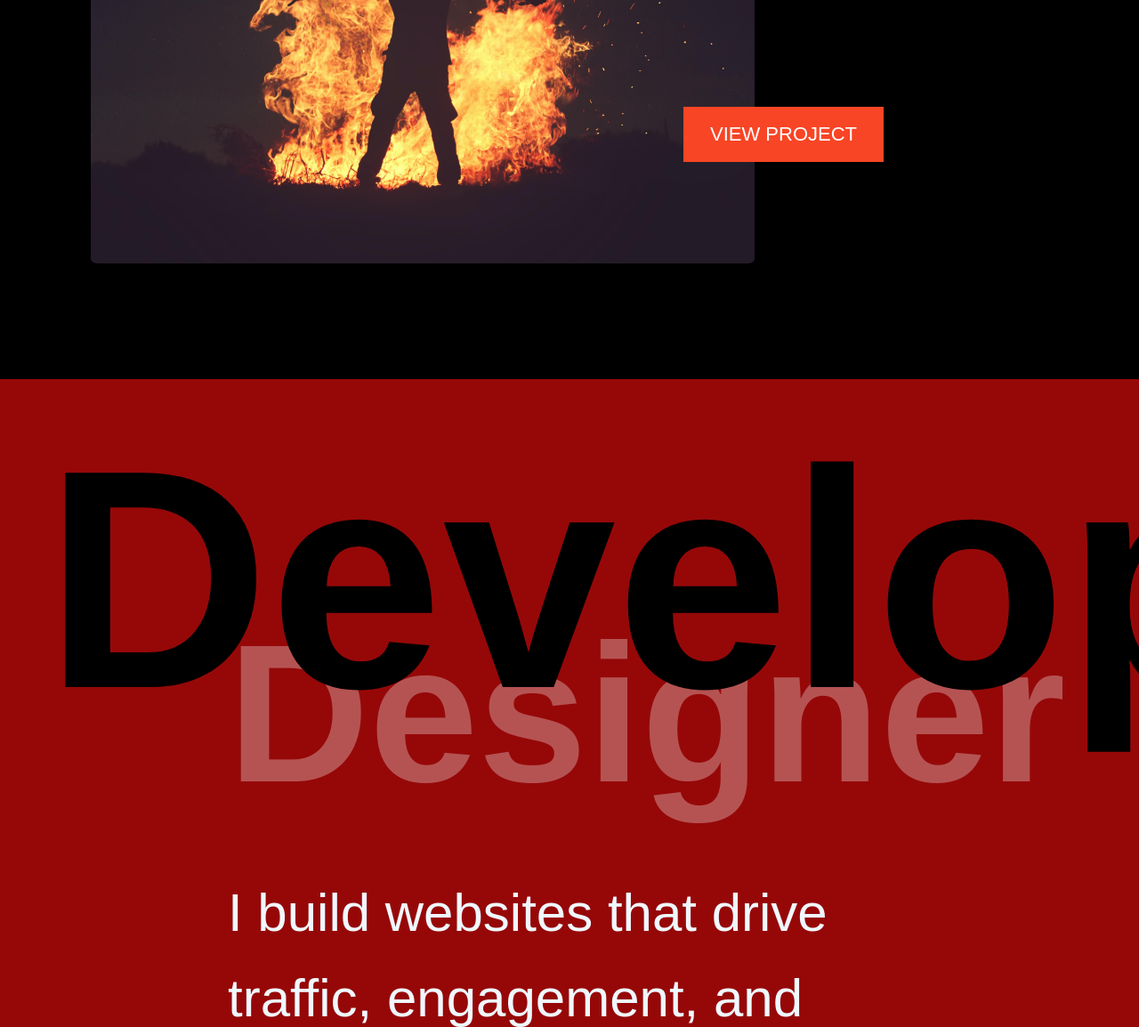
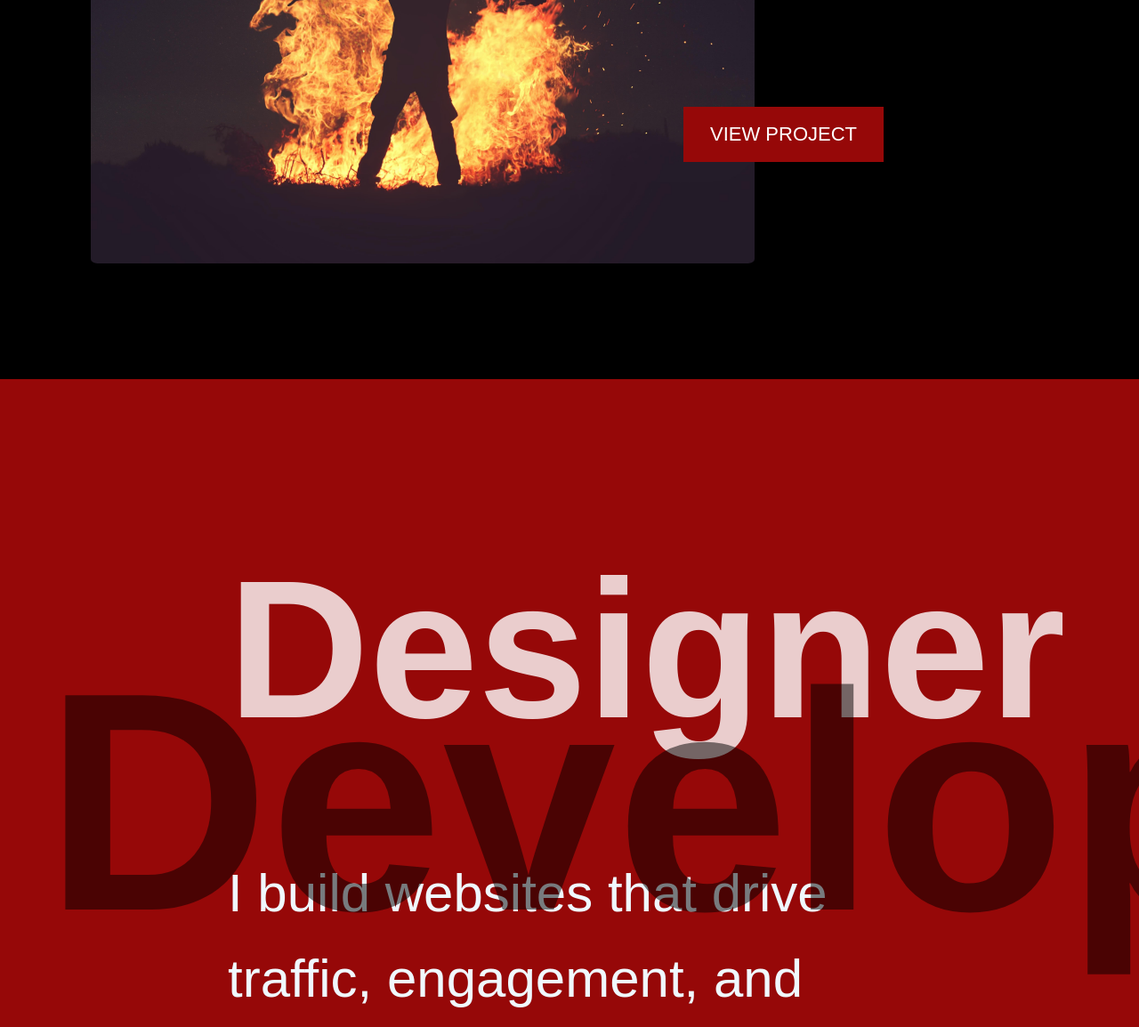
Before and after one commit to flex2016/Portfolio2, a website: page index.html in a window 1280 px wide. Shown: the part 1360-2514 px from the top of the page at 89% size. Drawn offline with Linux system fonts and the light colour scheme; a web font is replaced by a local one.

Commit message:
updated intro section

```diff
--- a/src/scss/_global.scss
+++ b/src/scss/_global.scss
@@ -1,5 +1,5 @@
 // COLOR VARIABLES
-$color-primary: #f84525;
+$color-primary: rgb(150, 8, 8);
 
 $color-secondary: #1f1e1c;
 
--- a/src/scss/_intro.scss
+++ b/src/scss/_intro.scss
@@ -1,22 +1,24 @@
 .intro {
   position: relative;
   grid-column: full-start / full-end;
-  padding: 20rem 20vw;
-  background-color: rgb(150, 8, 8);
+  padding: 10% 20vw;
+  background-color: $color-primary;
 
   &__title-designer {
     color: $color-white;
     font-size: 22rem;
-    opacity: 0.3;
+    opacity: 0.8;
     z-index: 99;
+    margin-bottom: 5rem;
   }
   &__title-developer {
     position: absolute;
-    top: 5rem;
+    top: 30rem;
     left: 5rem;
     color: $color-black;
     font-size: 35rem;
     line-height: 1;
+    opacity: 0.5;
     z-index: 2;
   }
   &__description {
```
Also changed, not shown: assets/css/style.min.css.
